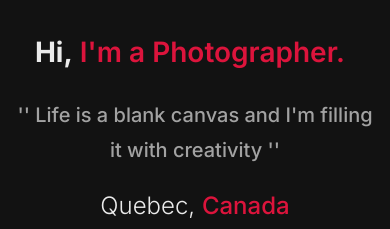
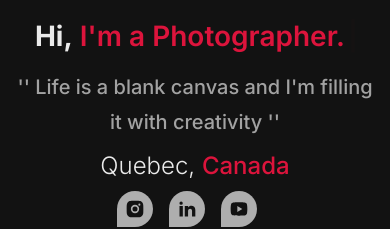
Before and after one commit to kayode-victor/faisal-portfolio, a Next.js app: page / in a window 390 px wide. Shown: the part 236-465 px from the top of the page. Built offline with nearby package versions, Linux system fonts and the light colour scheme.

Commit message:
completion 18.0

```diff
--- a/pages/index.jsx
+++ b/pages/index.jsx
@@ -6,14 +6,14 @@ import fadeIn from "@/components/Variants";
 
 const Home = () => {
   return (
-    <section className="padding-container max-container page flex flex-col flexCenter lg:flex-row lg:gap-10 mt-16 lg:mt-0">
+    <section className="padding-container max-container page flex flex-col flexCenter lg:flex-row lg:gap-10 mt-10 lg:mt-0">
       {/*left*/}
       <motion.div
         variants={fadeIn("down", 0.4)}
         initial="hidden"
         animate="show"
         exit="hidden"
-        className=" flex-1 flexCenter flex-col lg:items-start  mt-2 lg:mt-0"
+        className=" flex-1 flexCenter flex-col lg:items-start lg:mt-0"
       >
         <h2 className="h2 font-bold">
           Hi,
@@ -34,7 +34,7 @@ const Home = () => {
           </span>
         </h2>
 
-        <p className="py-3 text-[20px]  font-medium text-center lg:text-justify md:text-justify">
+        <p className="lg:py-3 text-[20px]  font-medium text-center lg:text-justify md:text-justify">
           &apos;&apos; Life is a blank canvas and I&apos;m filling it with
           creativity &apos;&apos;
         </p>
```
